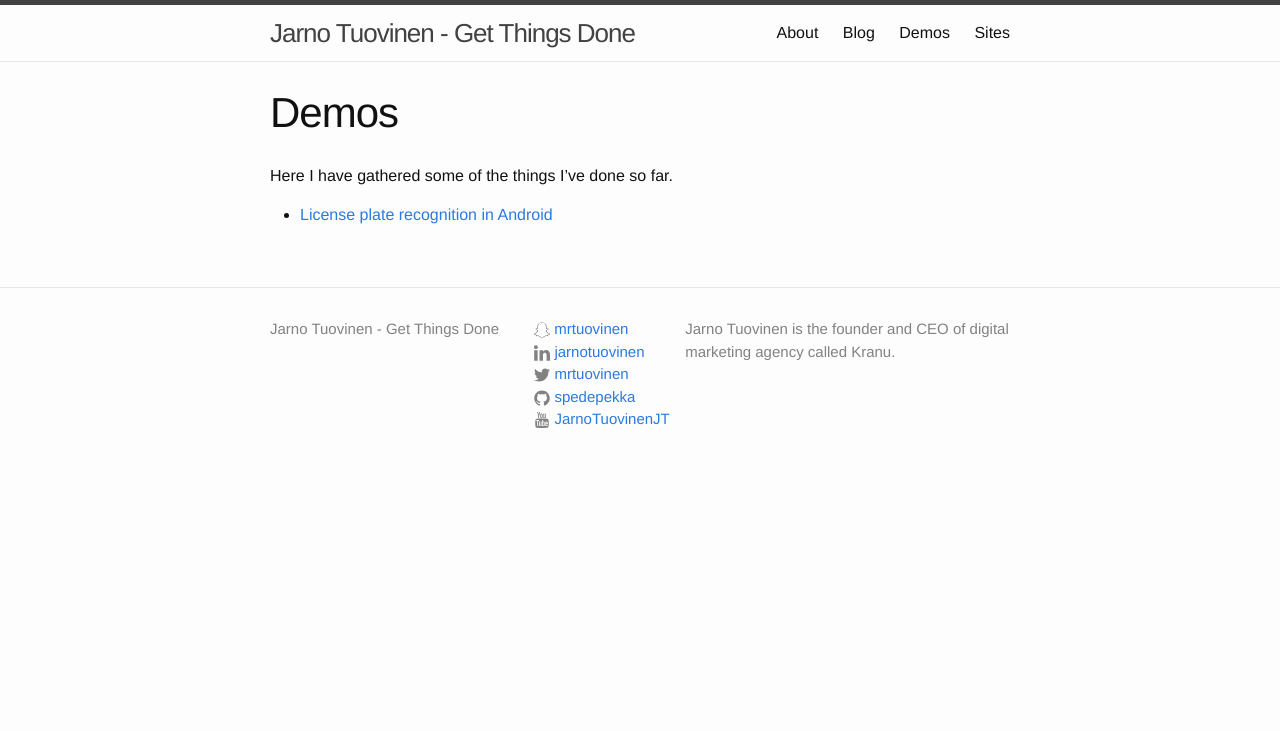
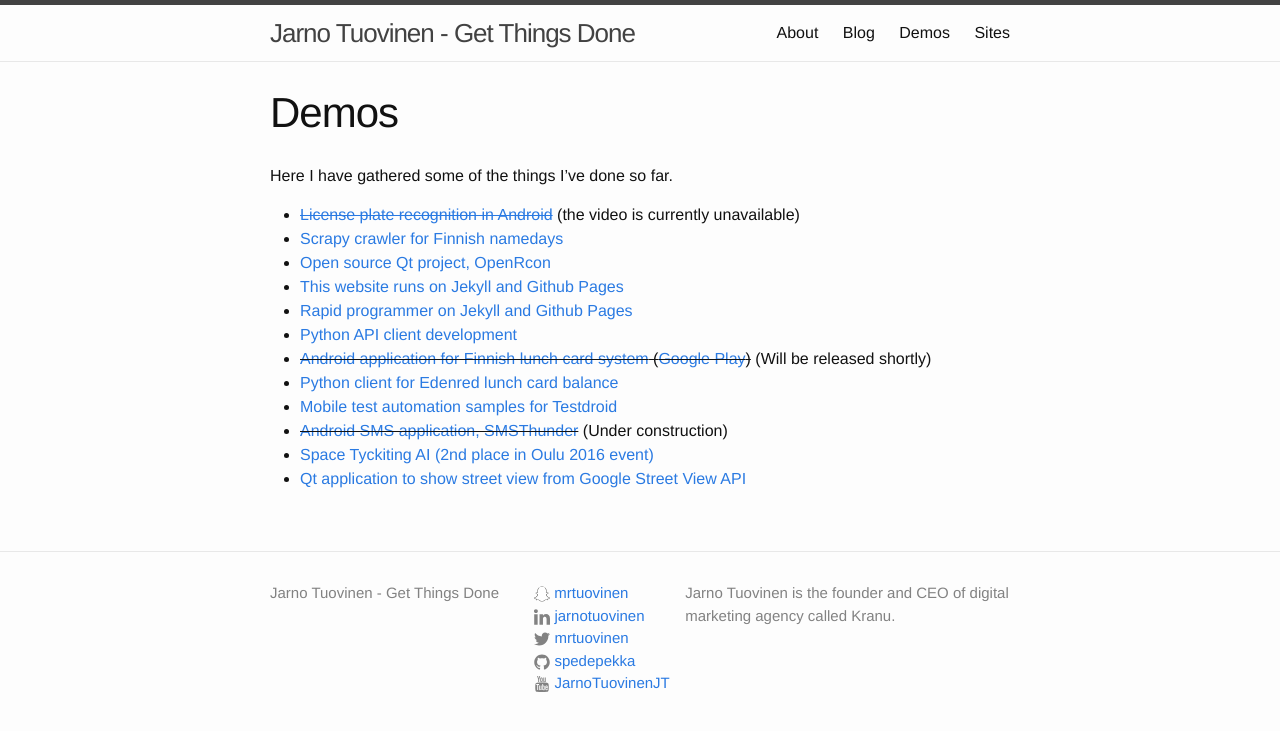
Before and after one commit to spedepekka/spedepekka.github.io, a Jekyll site: the page built from demos.md, in a window 1280 px wide. Shown: the top 731 px of the page. Built offline with Jekyll 4.4.1, drawn with Linux system fonts in a browser that asks for light colours.

Commit message:
Add more demos

```diff
--- a/demos.md
+++ b/demos.md
@@ -7,7 +7,29 @@ in_headers: true
 
 Here I have gathered some of the things I've done so far.
 
-* [License plate recognition in Android][license-plate]
-
+* [~~License plate recognition in Android~~][license-plate] (the video is currently unavailable)
+* [Scrapy crawler for Finnish namedays][scrapy-crawler]
+* [Open source Qt project, OpenRcon][openrcon]
+* [This website runs on Jekyll and Github Pages][jarnotuovinen-gh]
+* [Rapid programmer on Jekyll and Github Pages][rapidprogrammer-gh]
+* [Python API client development][testdroid-api-client]
+* ~~[Android application for Finnish lunch card system][edenblue] ([Google Play][edenblue-play])~~  (Will be released shortly)
+* [Python client for Edenred lunch card balance][edenblue-python]
+* [Mobile test automation samples for Testdroid][testdroid-samples]
+* ~~[Android SMS application, SMSThunder][smsthunder]~~ (Under construction)
+* [Space Tyckiting AI (2nd place in Oulu 2016 event)][space-tyckiting]
+* [Qt application to show street view from Google Street View API][gsvw]
 
 [license-plate]: https://youtu.be/dP8wLfsV3kg
+[scrapy-crawler]: https://github.com/spedepekka/finnish-namedays
+[openrcon]: https://github.com/OpenRcon/OpenRcon
+[jarnotuovinen-gh]: https://github.com/spedepekka/spedepekka.github.io
+[rapidprogrammer-gh]: https://github.com/spedepekka/rapidprogrammer
+[testdroid-api-client]: https://github.com/bitbar/testdroid-api-client-python
+[edenblue]: https://github.com/spedepekka/edenblue-android
+[edenblue-play]: https://play.google.com/store/apps/details?id=com.rapidprogrammer.edenblue
+[edenblue-python]: https://github.com/spedepekka/edenblue-python
+[testdroid-samples]: https://github.com/bitbar/testdroid-samples
+[smsthunder]: https://github.com/spedepekka/SMSThunder
+[space-tyckiting]: https://github.com/spedepekka/space-tyckiting-rk-62-ai
+[gsvw]: https://github.com/veijopes/gsvw
```
